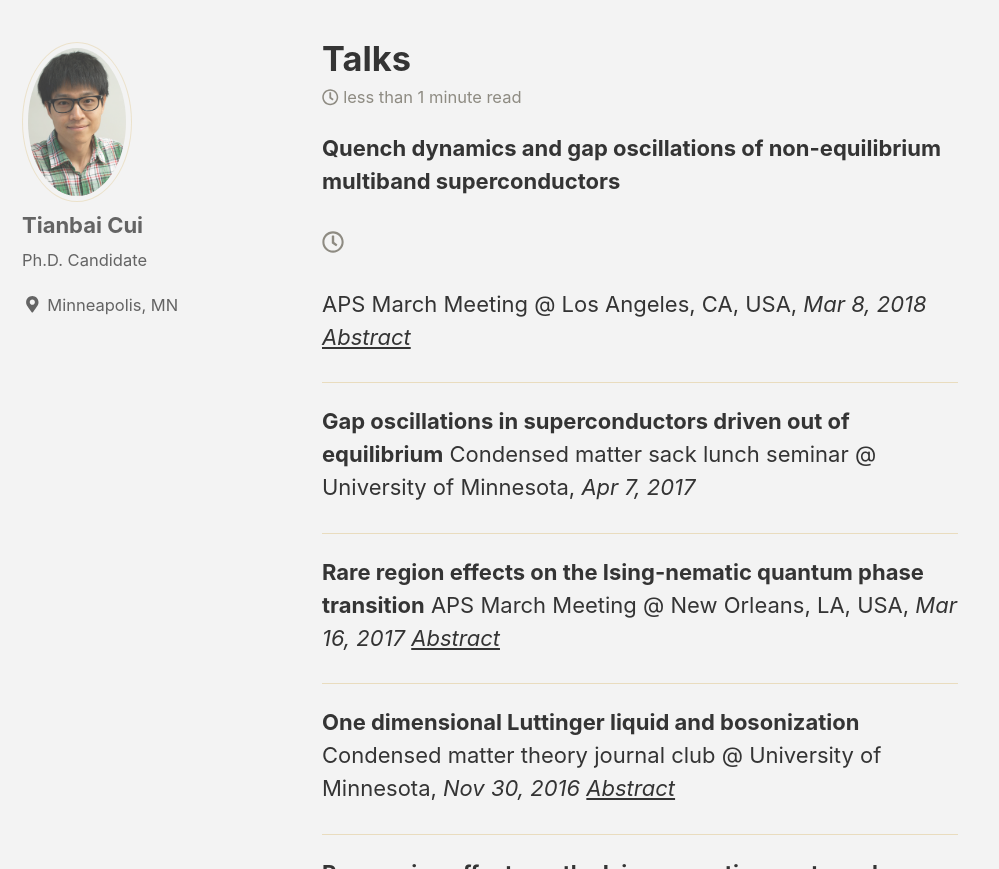
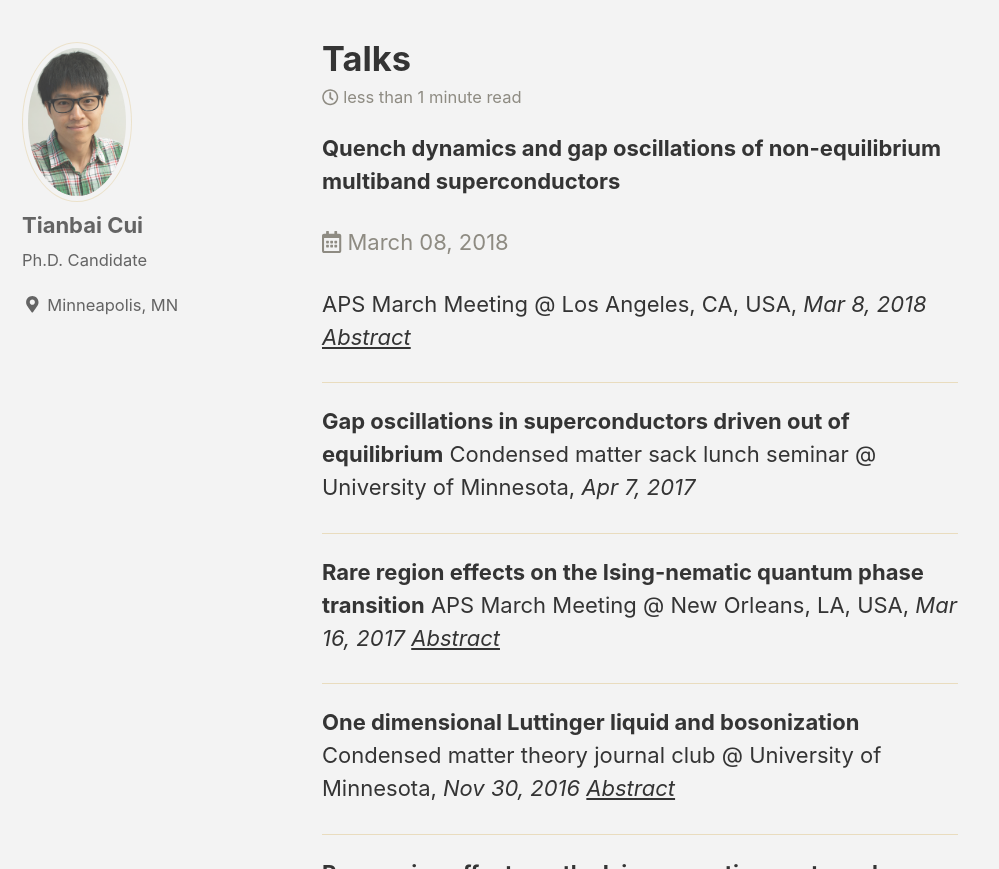
Before and after one commit to TianbaiCui/tianbaicui.github.io, a Jekyll site: the page built from _pages/Talks.md, in a window 1280 px wide and 900 px high, scrolled down 1042 px, cut to the strip 31-900 px from the top of the window. Shown: the whole strip, without its empty margins (0-999 px from the left). Built offline with Jekyll 4.4.1, drawn with Linux system fonts in a browser that asks for light colours; nearby versions of some CDN libraries.

Commit message:
Modify Talks

```diff
--- a/_pages/Talks.md
+++ b/_pages/Talks.md
@@ -6,7 +6,7 @@
 ---
 <strong>Quench dynamics and gap oscillations of non-equilibrium multiband superconductors</strong>
 
-<p class="page__meta"><i class="far fa-clock" aria-hidden="true"></i> {{ 2018-03-08 | date: '%B %d, %Y' }}</p>
+<p class="page__meta"><i class="far fa-calendar-alt" aria-hidden="true"></i> {{ "2018-03-08" | date: '%B %d, %Y' }}</p>
 
 APS March Meeting @ Los Angeles, CA, USA, <em>Mar 8, 2018</em>
 <em><a href="https://meetings.aps.org/Meeting/MAR18/Session/R31.3">Abstract</a></em>
```
